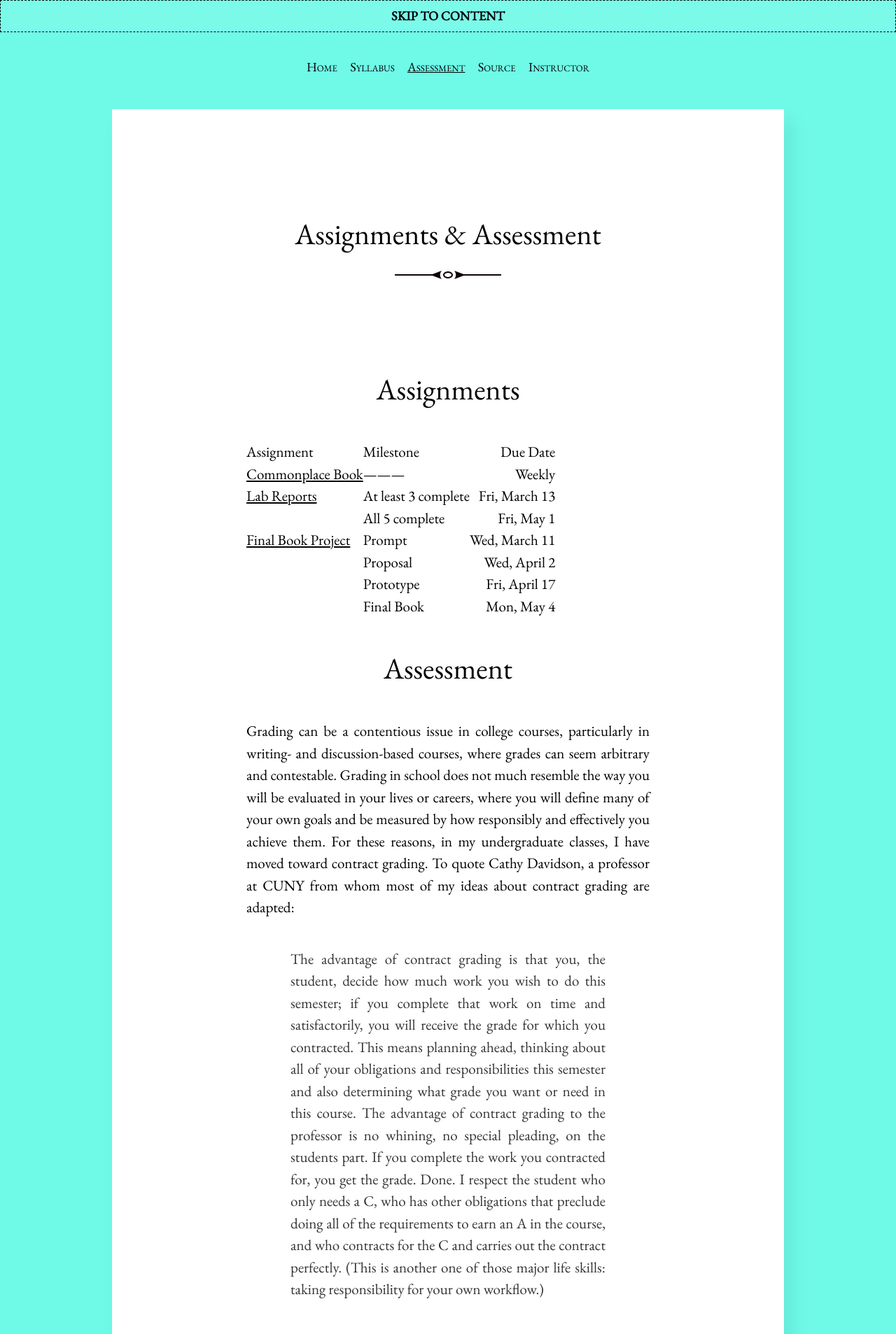
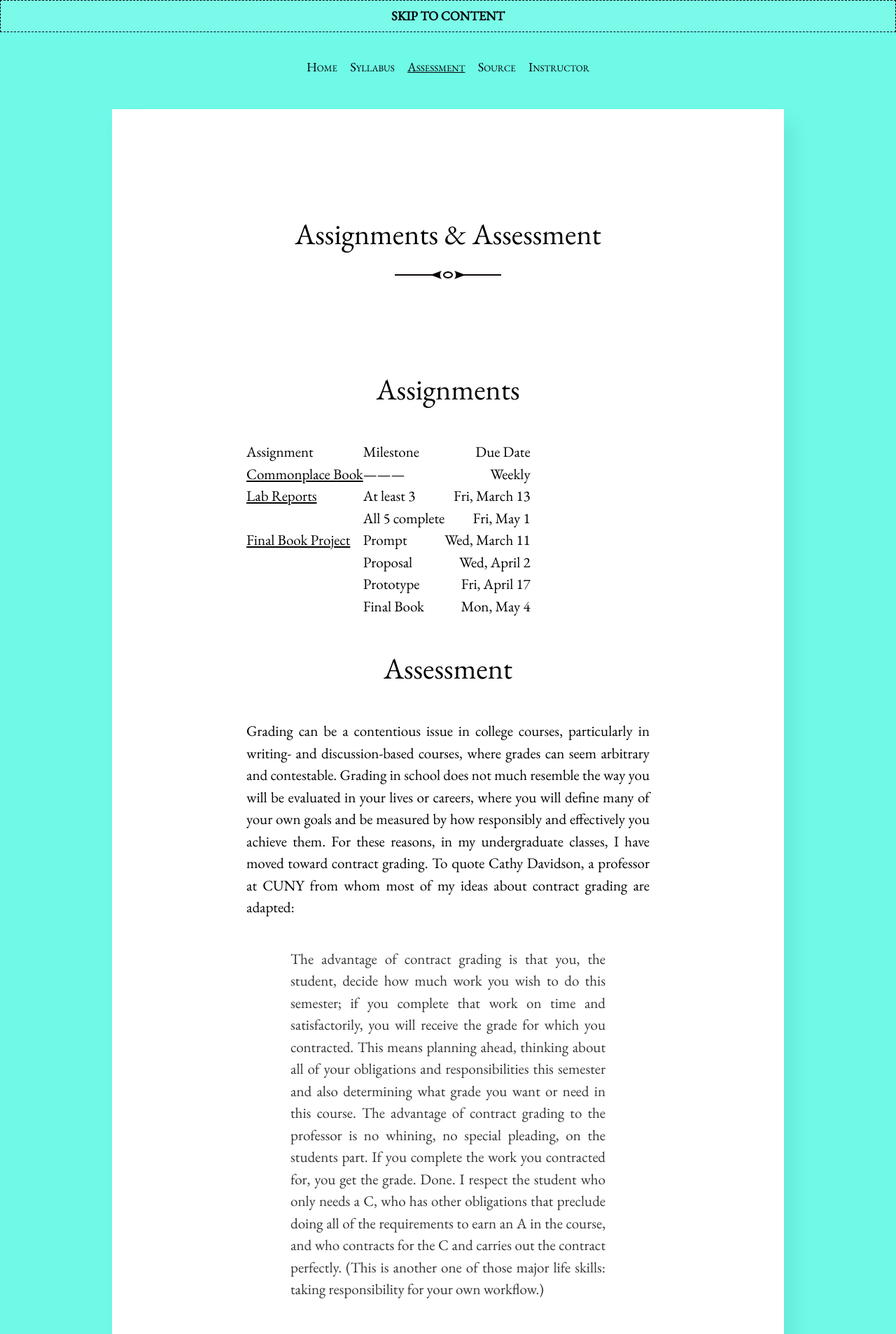
Before and after one commit to rccordell/s26bl, a Jekyll site: the page built from pages/assessment.md, in a window 1280 px wide. Shown: the top 1907 px of the page at 70% size. Built offline with Jekyll 4.4.1, drawn with Linux system fonts in a browser that asks for light colours.

Commit message:
Update assessment.md

```diff
--- a/pages/assessment.md
+++ b/pages/assessment.md
@@ -8,7 +8,7 @@ title: Assignments & Assessment
 | Assignment | Milestone | Due Date |
 | :------- | :--------- | -----: |
 | [Commonplace Book](/pages/assignments/commonplace-book/) | ——— | Weekly |
-|  [Lab Reports](/pages/assignments/lab-reports/) | At least 3 complete | Fri, March 13 |
+|  [Lab Reports](/pages/assignments/lab-reports/) | At least 3 | Fri, March 13 |
 |   | All 5 complete | Fri, May 1 |
 | [Final Book Project](/pages/assignments/book-project/) | Prompt | Wed, March 11 |
 | | Proposal | Wed, April 2 |
```
